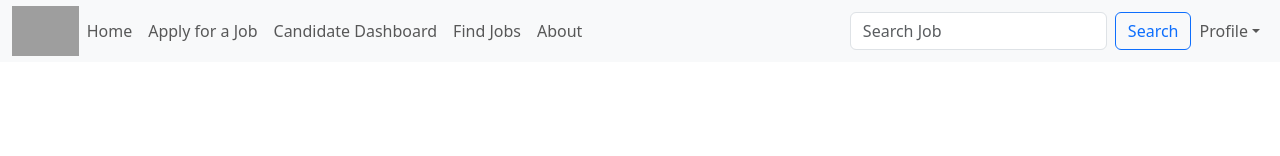
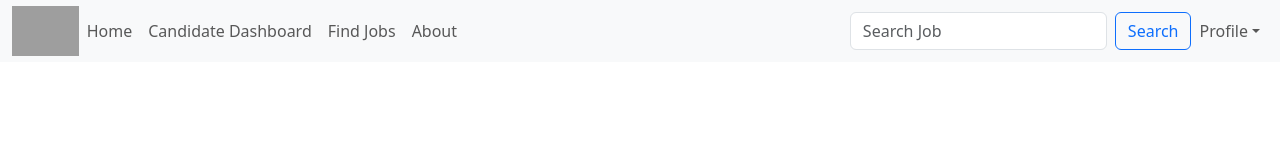
Before and after one commit to gpunit2417/CODSOFT, a React (Create React App) app: page / in a window 1280 px wide. Shown: the top 156 px of the page. Built offline with nearby package versions, Linux system fonts and the light colour scheme; grey boxes are pictures that could not be loaded.

Commit message:
navbar component

```diff
--- a/src/components/Navbar.js
+++ b/src/components/Navbar.js
@@ -18,11 +18,6 @@ const Navbar = () => {
               <li className="nav-item">
                 <a className="nav-link" aria-current="page" href="/">
                   Home
-                </a>
-              </li>
-              <li className="nav-item">
-                <a href="/apply" className="nav-link">
-                  Apply for a Job
                 </a>
               </li>
               <li className="nav-item">
```
